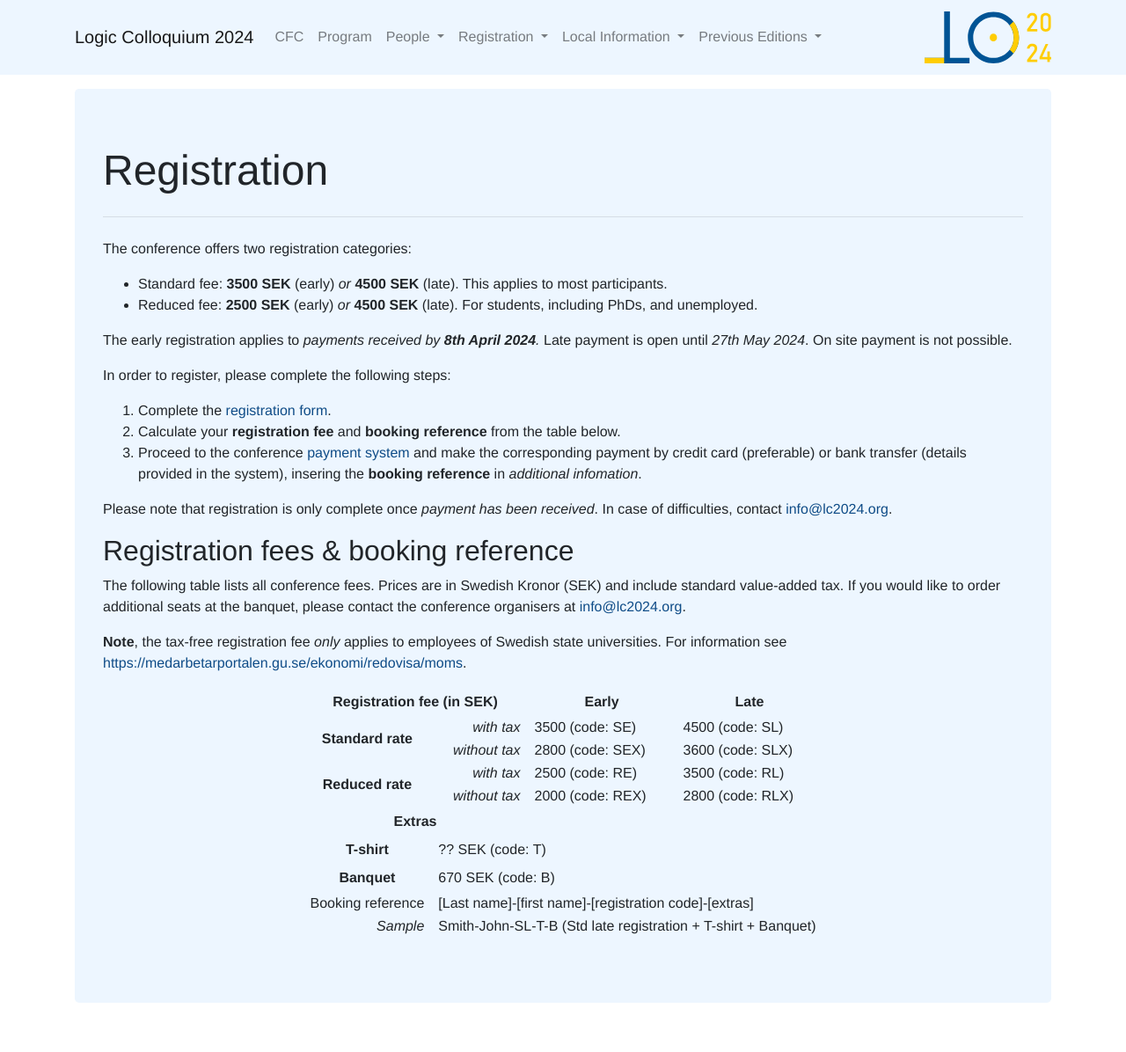
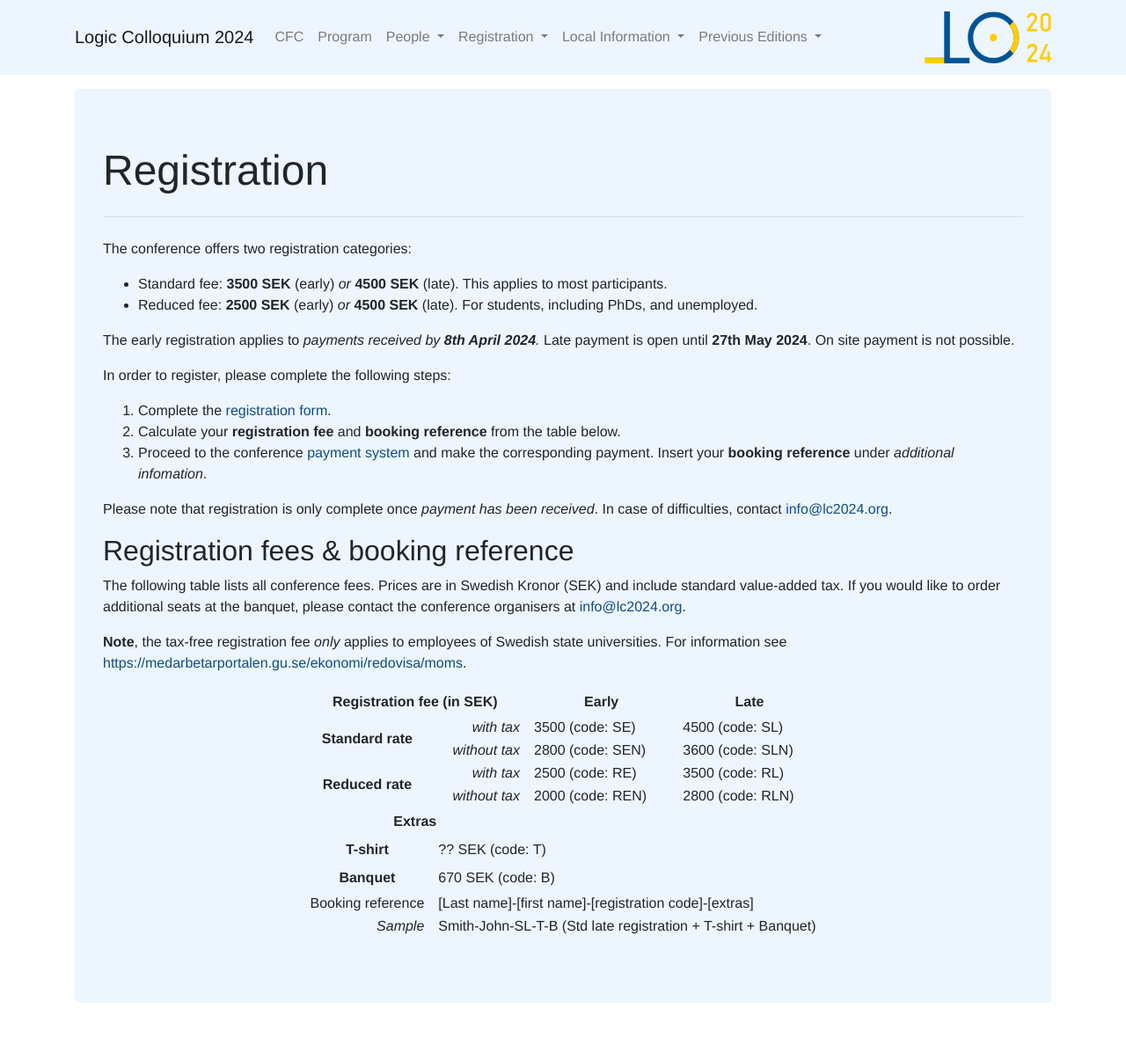
Before and after one commit to LC2024/LC2024.github.io, a Jekyll site: the page built from registration/registration.md, in a window 1280 px wide. Shown: the whole page at 88% size. Built offline with Jekyll 4.4.1, drawn with Linux system fonts in a browser that asks for light colours; some web fonts are replaced.

Commit message:
registration

```diff
--- a/registration/registration.md
+++ b/registration/registration.md
@@ -9,13 +9,13 @@ The conference offers two registration categories:
 - Standard fee: **3500 SEK** (early) _or_ **4500 SEK** (late). This applies to most participants.
 - Reduced fee: **2500 SEK** (early) _or_ **4500 SEK** (late). For students, including PhDs, and unemployed.
 
-The early registration applies to _payments received by **8th April 2024**._ Late payment is open until *27th May 2024*. On site payment is not possible.
+The early registration applies to _payments received by **8th April 2024**._ Late payment is open until **27th May 2024**. On site payment is not possible.
 
 In order to register, please complete the following steps:
 
-1. Complete the [registration form](https://forms.office.com/e/w235b0yAF2).
+1. Complete the [registration form](https://forms.office.com/e/w235b0yAF2){:target="_blank"}.
 2. Calculate your **registration fee** and **booking reference** from the table below.
-3. Proceed to the conference [payment system](https://pengu.it.gu.se/PayEN/Store/38) and make the corresponding payment by credit card (preferable) or bank transfer (details provided in the system), insering the **booking reference** in _additional infomation_.
+3. Proceed to the conference [payment system](https://pengu.it.gu.se/PayEN/Store/38){:target="_blank"} and make the corresponding payment. Insert your **booking reference** under _additional infomation_.
 
 Please note that registration is only complete once _payment has been received_. In case of difficulties, contact <{{ site.conference.email }}>.
 
@@ -81,8 +81,8 @@ If you would like to order additional seats at the banquet, please contact the c
     </tr>
     <tr>
         <td class="subhead">without tax</td>
-        <td>2800 (code: SEX)</td>
-        <td>3600 (code: SLX)</td>
+        <td>2800 (code: SEN)</td>
+        <td>3600 (code: SLN)</td>
     </tr>
     <tr>
         <th rowspan="2">Reduced rate</th>
@@ -92,8 +92,8 @@ If you would like to order additional seats at the banquet, please contact the c
     </tr>
     <tr>
         <td class="subhead">without tax</td>
-        <td>2000 (code: REX)</td>
-        <td>2800 (code: RLX)</td>
+        <td>2000 (code: REN)</td>
+        <td>2800 (code: RLN)</td>
     </tr>
     <tr>
         <th colspan="2">Extras</th>
```
